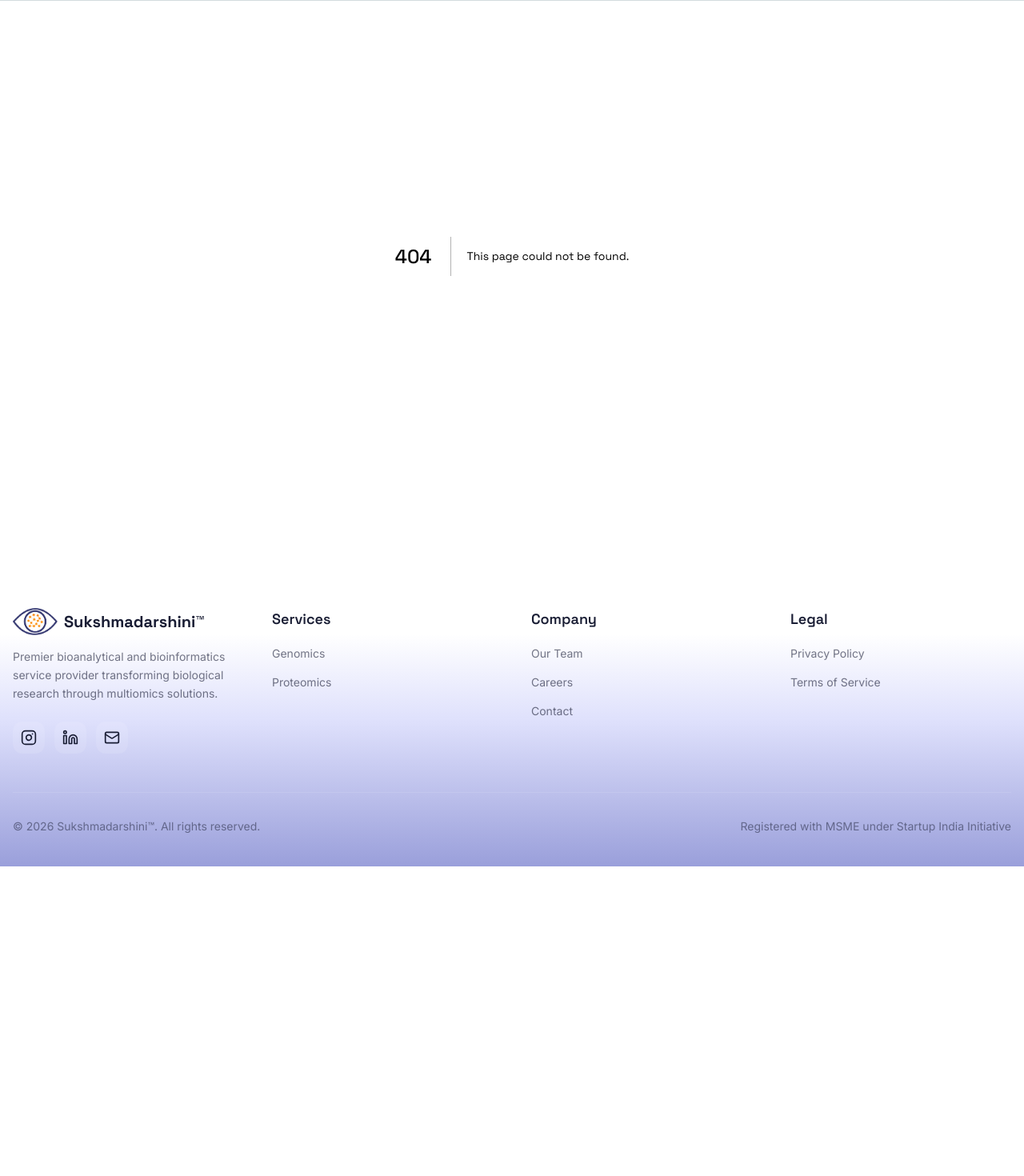
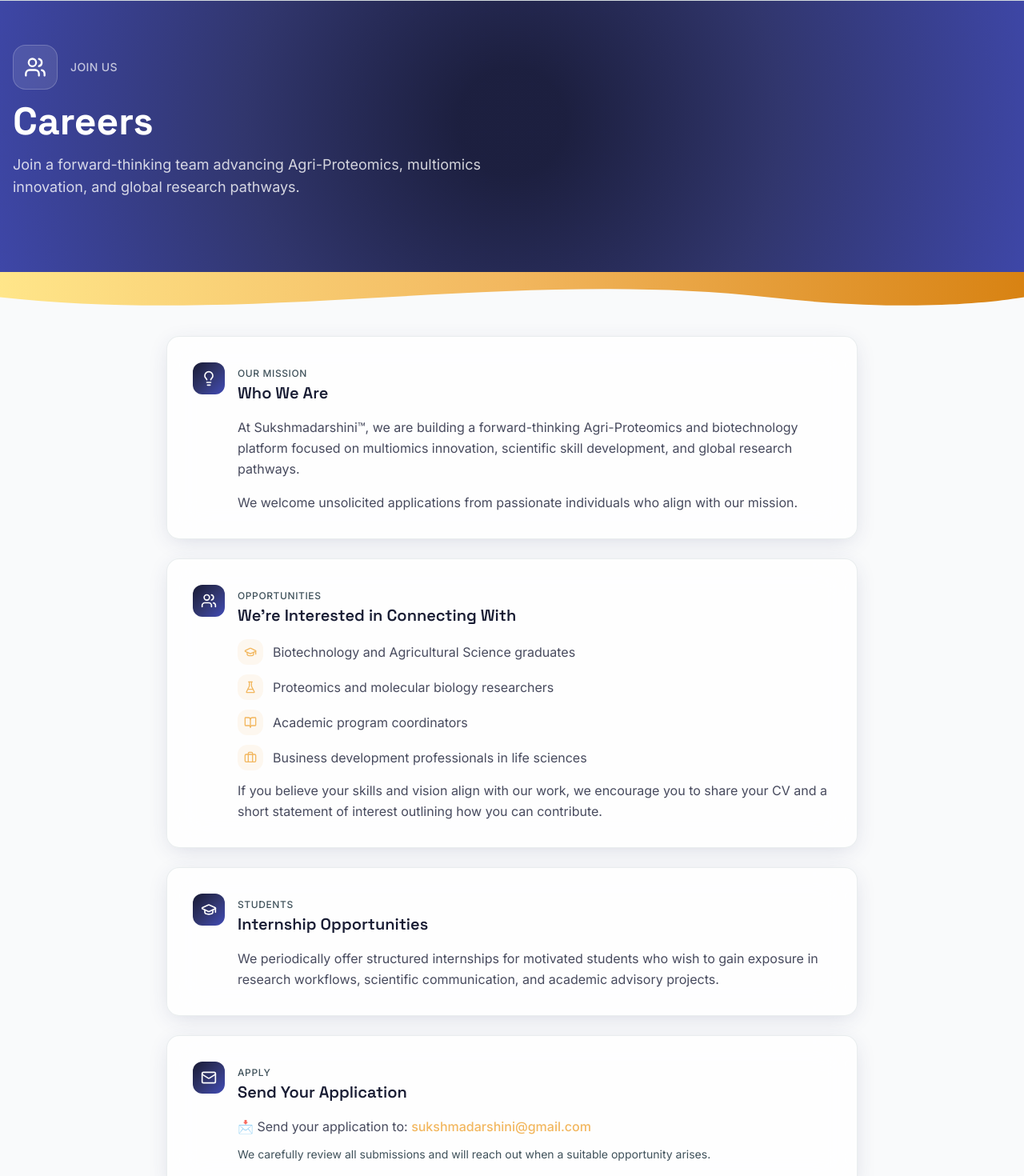
Before and after one commit to RiyaTorgal/biometrics_ui_project_nextjs, a Next.js app: page /careers in a window 1280 px wide. Before the commit this address had no page. Shown: the part 80-1550 px from the top of the page at 80% size. Before the commit the page ends 1163 px from the top, so only its background shows below. Built offline with nearby package versions, Linux system fonts and the light colour scheme.

Commit message:
feat: Add Careers page with roles and application details; update Footer links and description

```diff
--- /dev/null
+++ b/app/careers/page.tsx
@@ -0,0 +1,145 @@
+import { Users, GraduationCap, FlaskConical, BookOpen, Briefcase, Mail, Lightbulb } from "lucide-react";
+// import { Navbar } from "../components/Navbar";
+// import { Footer } from "../components/Footer";
+
+const roles = [
+  { icon: GraduationCap, label: "Biotechnology and Agricultural Science graduates" },
+  { icon: FlaskConical, label: "Proteomics and molecular biology researchers" },
+  { icon: BookOpen, label: "Academic program coordinators" },
+  { icon: Briefcase, label: "Business development professionals in life sciences" },
+];
+
+export default function Careers() {
+  return (
+    <div className="min-h-screen bg-background">
+      {/* <Navbar /> */}
+
+      {/* Hero Banner */}
+      <section className="relative pt-10 overflow-hidden">
+        <div className="gradient-hero py-16 md:py-24">
+          <div className="container mx-auto px-4 relative z-10">
+            <div className="flex items-center gap-4 mb-4 animate-fade-up">
+              <div className="w-14 h-14 rounded-2xl bg-primary-foreground/10 backdrop-blur-sm border border-primary-foreground/20 flex items-center justify-center">
+                <Users className="w-7 h-7 text-primary-foreground" />
+              </div>
+              <span className="text-primary-foreground/70 font-medium tracking-wide uppercase text-sm">Join Us</span>
+            </div>
+            <h1 className="font-display text-3xl md:text-5xl font-bold text-primary-foreground mb-4 animate-fade-up" style={{ animationDelay: "0.1s" }}>
+              Careers
+            </h1>
+            <p className="text-primary-foreground/80 text-lg max-w-2xl animate-fade-up" style={{ animationDelay: "0.2s" }}>
+              Join a forward-thinking team advancing Agri-Proteomics, multiomics innovation, and global research pathways.
+            </p>
+          </div>
+          <div className="absolute inset-0 dna-pattern opacity-30" />
+        </div>
+
+        {/* Wave */}
+        <div className="relative h-20 overflow-hidden bg-background -mt-1">
+          <svg className="absolute -top-1 w-full" viewBox="0 0 1440 80" preserveAspectRatio="none" fill="none">
+            <path d="M0,40 C360,80 720,0 1080,40 C1260,60 1380,50 1440,40 L1440,0 L0,0 Z" fill="url(#careersWave)" />
+            <defs>
+              <linearGradient id="careersWave" x1="0%" y1="0%" x2="100%" y2="0%">
+                <stop offset="0%" stopColor="hsl(var(--init))" />
+                <stop offset="50%" stopColor="hsl(var(--secondary))" />
+                <stop offset="100%" stopColor="hsl(var(--accent))" />
+              </linearGradient>
+            </defs>
+          </svg>
+        </div>
+      </section>
+
+      {/* Content */}
+      <section className="container mx-auto px-4 max-w-4xl pb-24">
+        <div className="space-y-6">
+          {/* Introduction */}
+          <div className="glass-card rounded-2xl p-6 md:p-8 shadow-soft hover:shadow-glow transition-all duration-300 animate-fade-up">
+            <div className="flex items-start gap-4 mb-4">
+              <div className="w-10 h-10 rounded-xl gradient-accent flex items-center justify-center flex-shrink-0">
+                <Lightbulb className="w-5 h-5 text-primary-foreground" />
+              </div>
+              <div>
+                <span className="text-xs text-muted-foreground font-medium tracking-wider uppercase">Our Mission</span>
+                <h2 className="font-display text-xl font-semibold text-foreground">Who We Are</h2>
+              </div>
+            </div>
+            <div className="text-foreground/80 leading-relaxed pl-14 space-y-4">
+              <p>
+                At Sukshmadarshini™, we are building a forward-thinking Agri-Proteomics and biotechnology platform focused on multiomics innovation, scientific skill development, and global research pathways.
+              </p>
+              <p>We welcome unsolicited applications from passionate individuals who align with our mission.</p>
+            </div>
+          </div>
+
+          {/* Roles */}
+          <div className="glass-card rounded-2xl p-6 md:p-8 shadow-soft hover:shadow-glow transition-all duration-300 animate-fade-up" style={{ animationDelay: "0.05s" }}>
+            <div className="flex items-start gap-4 mb-4">
+              <div className="w-10 h-10 rounded-xl gradient-accent flex items-center justify-center flex-shrink-0">
+                <Users className="w-5 h-5 text-primary-foreground" />
+              </div>
+              <div>
+                <span className="text-xs text-muted-foreground font-medium tracking-wider uppercase">Opportunities</span>
+                <h2 className="font-display text-xl font-semibold text-foreground">We&apos;re Interested in Connecting With</h2>
+              </div>
+            </div>
+            <div className="pl-14 space-y-3">
+              {roles.map((role) => (
+                <div key={role.label} className="flex items-center gap-3 text-foreground/80">
+                  <div className="w-8 h-8 rounded-lg bg-secondary/10 flex items-center justify-center flex-shrink-0">
+                    <role.icon className="w-4 h-4 text-secondary" />
+                  </div>
+                  <span>{role.label}</span>
+                </div>
+              ))}
+              <p className="text-foreground/80 leading-relaxed mt-4">
+                If you believe your skills and vision align with our work, we encourage you to share your CV and a short statement of interest outlining how you can contribute.
+              </p>
+            </div>
+          </div>
+
+          {/* Internships */}
+          <div className="glass-card rounded-2xl p-6 md:p-8 shadow-soft hover:shadow-glow transition-all duration-300 animate-fade-up" style={{ animationDelay: "0.1s" }}>
+            <div className="flex items-start gap-4 mb-4">
+              <div className="w-10 h-10 rounded-xl gradient-accent flex items-center justify-center flex-shrink-0">
+                <GraduationCap className="w-5 h-5 text-primary-foreground" />
+              </div>
+              <div>
+                <span className="text-xs text-muted-foreground font-medium tracking-wider uppercase">Students</span>
+                <h2 className="font-display text-xl font-semibold text-foreground">Internship Opportunities</h2>
+              </div>
+            </div>
+            <div className="text-foreground/80 leading-relaxed pl-14">
+              <p>We periodically offer structured internships for motivated students who wish to gain exposure in research workflows, scientific communication, and academic advisory projects.</p>
+            </div>
+          </div>
+
+          {/* Contact CTA */}
+          <div className="glass-card rounded-2xl p-6 md:p-8 shadow-soft hover:shadow-glow transition-all duration-300 animate-fade-up" style={{ animationDelay: "0.15s" }}>
+            <div className="flex items-start gap-4 mb-4">
+              <div className="w-10 h-10 rounded-xl gradient-accent flex items-center justify-center flex-shrink-0">
+                <Mail className="w-5 h-5 text-primary-foreground" />
+              </div>
+              <div>
+                <span className="text-xs text-muted-foreground font-medium tracking-wider uppercase">Apply</span>
+                <h2 className="font-display text-xl font-semibold text-foreground">Send Your Application</h2>
+              </div>
+            </div>
+            <div className="text-foreground/80 leading-relaxed pl-14 space-y-3">
+              <p>
+                📩 Send your application to:{" "}
+                <a href="mailto:sukshmadarshini@gmail.com" className="text-secondary hover:underline font-medium">
+                  sukshmadarshini@gmail.com
+                </a>
+              </p>
+              <p className="text-muted-foreground text-sm">
+                We carefully review all submissions and will reach out when a suitable opportunity arises.
+              </p>
+            </div>
+          </div>
+        </div>
+      </section>
+
+      {/* <Footer /> */}
+    </div>
+  );
+}
--- a/app/components/AnimatedLogo.tsx
+++ b/app/components/AnimatedLogo.tsx
@@ -79,7 +79,7 @@
   }, []);
 
   return (
-    <div className="relative w-full flex items-center justify-center">
+    <div className="relative w-2/3 md:w-full flex items-center justify-center">
       <svg
         xmlns="http://www.w3.org/2000/svg"
         viewBox="0 0 297 181"
--- a/app/components/Footer.tsx
+++ b/app/components/Footer.tsx
@@ -157,8 +157,8 @@
     // { label: "Metabolomics", href: "#" },
   ],
   company: [
-    { label: "Our Team", href: "/#" },
-    { label: "Careers", href: "/#" },
+    // { label: "Our Team", href: "/#" },
+    { label: "Careers", href: "/careers" },
     // { label: "Blog", href: "#" },
     { label: "Contact", href: "/#contact" },
   ],
@@ -206,8 +206,7 @@
               </span>
             </div>
             <p className="text-foreground/60 text-sm leading-relaxed mb-6">
-              Premier bioanalytical and bioinformatics service provider transforming
-              biological research through multiomics solutions.
+              An emerging Agri-Proteomics venture empowering sustainable agriculture, translational biotech skills.
             </p>
             <div className="flex gap-3">
               {socialLinks.map((social) => (
--- a/app/components/StatsSection.tsx
+++ b/app/components/StatsSection.tsx
@@ -8,11 +8,6 @@
 export function StatsSection() {
   return (
     <section className="py-20 gradient-hero relative overflow-hidden">
-      {/* Background blur */}
-      {/* <div className="absolute inset-0">
-        <div className="absolute top-1/2 left-1/4 w-64 h-64 rounded-full bg-secondary/30 blur-3xl" />
-        <div className="absolute top-1/2 right-1/4 w-64 h-64 rounded-full bg-accent/30 blur-3xl" />
-      </div> */}
 
       <div className="container mx-auto px-4 relative z-10">
         <div className="grid grid-cols-2 lg:grid-cols-4 gap-8">
```
